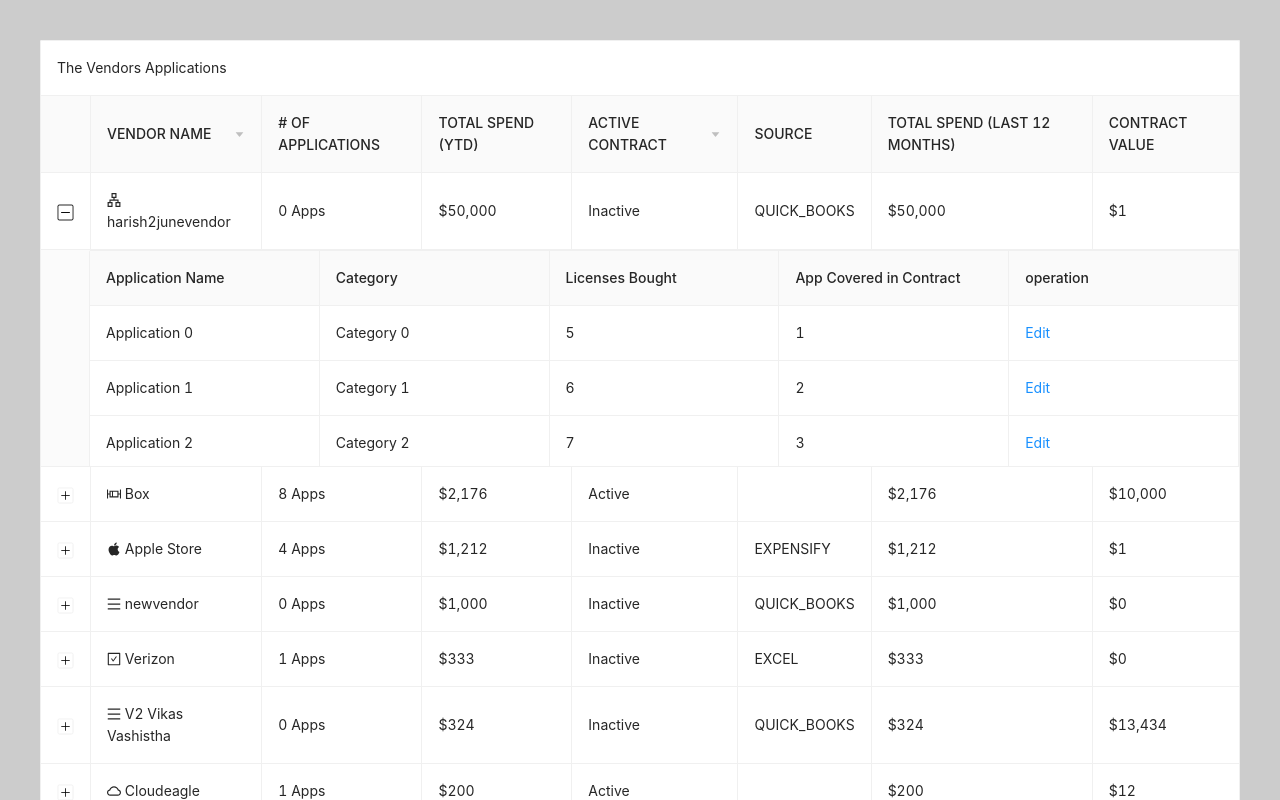
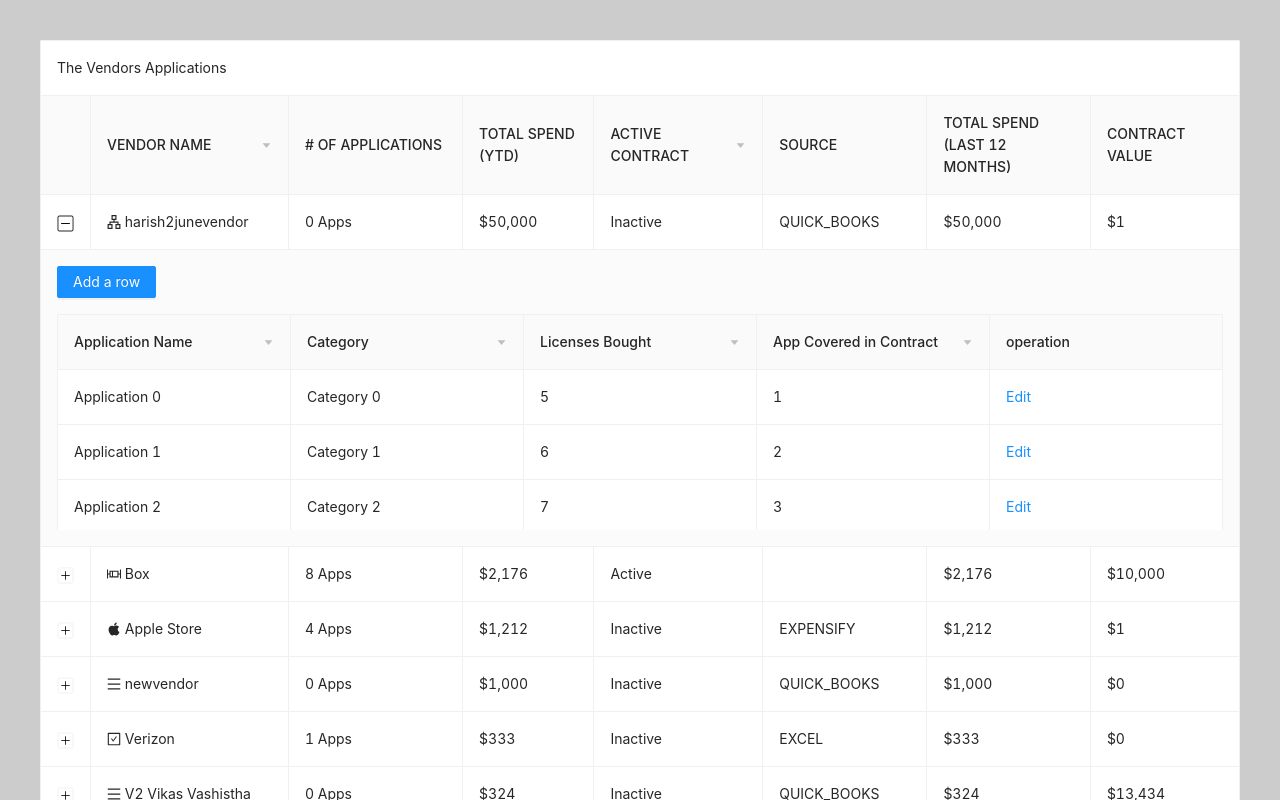
Before and after one commit to iozeey/antd-sample, a React (Create React App) app: page / in a window 1280 px wide. Both pictures are taken after a click on the button 65 px from the left and 212 px from the top of the page. Shown: the top 800 px of the page. Built offline with nearby package versions, Linux system fonts and the light colour scheme.

Commit message:
add row feature

```diff
--- a/src/Antd.js
+++ b/src/Antd.js
@@ -1,19 +1,171 @@
+import "antd/dist/antd.css";
+import "./App.css";
 
-import 'antd/dist/antd.css';
-import './App.css';
-
-import { Layout, Row } from 'antd';
-import VendorAntdTableLayout from './VendorAntdTableLayout';
-
+import { Layout, Row } from "antd";
+import VendorAntdTableLayout from "./VendorAntdTableLayout";
+import {
+  AppleFilled,
+  ApartmentOutlined,
+  BoxPlotOutlined,
+  CloudOutlined,
+  MenuOutlined,
+  CheckSquareOutlined,
+} from "@ant-design/icons";
 const { Content } = Layout;
 
-  const style = { background: '#ccc', padding: '40px' };
+const style = { background: "#ccc", padding: "40px" };
+
+const columns = [
+  {
+    title: "VENDOR NAME",
+    dataIndex: "vendorName",
+    key: "vendorName",
+    sorter: (a, b) => a.vendorName.length - b.vendorName.length,
+    sortDirections: ["descend"],
+    render: (key, record) => {
+      const { Icon } = record;
+      return (
+        <>
+          {Icon && <Icon />} {key}
+        </>
+      );
+    },
+  },
+  {
+    title: "# OF APPLICATIONS",
+    dataIndex: "noOfApplications",
+    key: "noOfApplications",
+  },
+  {
+    title: "TOTAL SPEND (YTD)",
+    dataIndex: "totalSpendYtd",
+    key: "totalSpendYtd",
+  },
+  {
+    title: "ACTIVE CONTRACT",
+    dataIndex: "activeContract",
+    key: "activeContract",
+    sorter: (a, b) => a.activeContract.length - b.activeContract.length,
+    sortDirections: ["descend"],
+  },
+  { title: "SOURCE", dataIndex: "source", key: "source" },
+  {
+    title: "TOTAL SPEND (LAST 12 MONTHS)",
+    dataIndex: "totalSpendLast12Months",
+    key: "totalSpendLast12Months",
+  },
+  { title: "CONTRACT VALUE", dataIndex: "contractValue", key: "contractValue" },
+];
+
+const data = [
+  {
+    key: 1,
+    Icon: ApartmentOutlined,
+    vendorName: "harish2junevendor",
+    noOfApplications: "0 Apps",
+    totalSpendYtd: "$50,000",
+    activeContract: "Inactive",
+    source: "QUICK_BOOKS",
+    totalSpendLast12Months: "$50,000",
+    contractValue: "$1",
+  },
+  {
+    key: 2,
+    Icon: BoxPlotOutlined,
+    vendorName: "Box",
+    noOfApplications: "8 Apps",
+    totalSpendYtd: "$2,176",
+    activeContract: "Active",
+    source: "",
+    totalSpendLast12Months: "$2,176",
+    contractValue: "$10,000",
+  },
+  {
+    key: 3,
+    Icon: AppleFilled,
+    vendorName: "Apple Store",
+    noOfApplications: "4 Apps",
+    totalSpendYtd: "$1,212",
+    activeContract: "Inactive",
+    source: "EXPENSIFY",
+    totalSpendLast12Months: "$1,212",
+    contractValue: "$1",
+  },
+
+  {
+    key: 4,
+    Icon: MenuOutlined,
+    vendorName: "newvendor",
+    noOfApplications: "0 Apps",
+    totalSpendYtd: "$1,000",
+    activeContract: "Inactive",
+    source: "QUICK_BOOKS",
+    totalSpendLast12Months: "$1,000",
+    contractValue: "$0",
+  },
+  {
+    key: 5,
+    Icon: CheckSquareOutlined,
+    vendorName: "Verizon",
+    noOfApplications: "1 Apps",
+    totalSpendYtd: "$333",
+    activeContract: "Inactive",
+    source: "EXCEL",
+    totalSpendLast12Months: "$333",
+    contractValue: "$0",
+  },
+  {
+    key: 6,
+    Icon: MenuOutlined,
+    vendorName: "V2 Vikas Vashistha",
+    noOfApplications: "0 Apps",
+    totalSpendYtd: "$324",
+    activeContract: "Inactive",
+    source: "QUICK_BOOKS",
+    totalSpendLast12Months: "$324",
+    contractValue: "$13,434",
+  },
+  {
+    key: 7,
+    Icon: CloudOutlined,
+    vendorName: "Cloudeagle",
+    noOfApplications: "1 Apps",
+    totalSpendYtd: "$200",
+    activeContract: "Active",
+    source: "",
+    totalSpendLast12Months: "$200",
+    contractValue: "$12",
+  },
+  {
+    key: 8,
+    Icon: MenuOutlined,
+    vendorName: "Verizon Wireless",
+    noOfApplications: "1 Apps",
+    totalSpendYtd: "$200",
+    activeContract: "Inactive",
+    source: "EXPENSIFY",
+    totalSpendLast12Months: "$300",
+    contractValue: "$0",
+  },
+  {
+    key: 9,
+    Icon: CheckSquareOutlined,
+    vendorName: "Dec14Test4",
+    noOfApplications: "0 Apps",
+    totalSpendYtd: "$150",
+    activeContract: "Inactive",
+    source: "EXCEL",
+    totalSpendLast12Months: "$150",
+    contractValue: "$0",
+  },
+];
+
 function Antd() {
   return (
     <Layout>
       <Content style={style}>
         <Row justify="center" gutter={32}>
-            <VendorAntdTableLayout />
+          <VendorAntdTableLayout data={data} columns={columns} />
         </Row>
       </Content>
     </Layout>
--- a/src/VendorAntdTableLayout.js
+++ b/src/VendorAntdTableLayout.js
@@ -1,150 +1,22 @@
-import { Col, Table } from 'antd';
-import {  AppleFilled, ApartmentOutlined, BoxPlotOutlined, CloudOutlined, MenuOutlined, CheckSquareOutlined } from '@ant-design/icons';
+import { Col, Table } from "antd";
 
-import VendorApps from './VendorApps';
 
-const columns = [
-    {
-        title: 'VENDOR NAME', dataIndex: 'vendorName', key: 'vendorName',
-        sorter: (a, b) => a.vendorName.length - b.vendorName.length,
-        sortDirections: ['descend'],
-        render: (key, record) => {
-            const  {Icon} = record;
-            return(
-              <>
-               {Icon && <Icon />} {key}
-              </>
-          )},
-    },
-    { title: '# OF APPLICATIONS', dataIndex: 'noOfApplications', key: 'noOfApplications' },
-    { title: 'TOTAL SPEND (YTD)', dataIndex: 'totalSpendYtd', key: 'totalSpendYtd' },
-    {
-        title: 'ACTIVE CONTRACT', dataIndex: 'activeContract', key: 'activeContract',
-        sorter: (a, b) => a.activeContract.length - b.activeContract.length,
-        sortDirections: ['descend'],
-    },
-    { title: 'SOURCE', dataIndex: 'source', key: 'source' },
-    { title: 'TOTAL SPEND (LAST 12 MONTHS)', dataIndex: 'totalSpendLast12Months', key: 'totalSpendLast12Months' },
-    { title: 'CONTRACT VALUE', dataIndex: 'contractValue', key: 'contractValue' },
-];
+import VendorApps from "./VendorApps";
 
-const data = [
-    {
-        key: 1,
-        Icon: ApartmentOutlined,
-        vendorName: 'harish2junevendor',
-        noOfApplications: '0 Apps',
-        totalSpendYtd: '$50,000',
-        activeContract: 'Inactive',
-        source: 'QUICK_BOOKS',
-        totalSpendLast12Months: '$50,000',
-        contractValue: '$1',
-    },
-    {
-        key: 2,
-        Icon: BoxPlotOutlined,
-        vendorName: 'Box',
-        noOfApplications: '8 Apps',
-        totalSpendYtd: '$2,176',
-        activeContract: 'Active',
-        source: '',
-        totalSpendLast12Months: '$2,176',
-        contractValue: '$10,000',
-    },
-    {
-        key: 3,
-        Icon: AppleFilled,
-        vendorName: 'Apple Store',
-        noOfApplications: '4 Apps',
-        totalSpendYtd: '$1,212',
-        activeContract: 'Inactive',
-        source: 'EXPENSIFY',
-        totalSpendLast12Months: '$1,212',
-        contractValue: '$1',
-    },
-
-    {
-        key: 4,
-        Icon: MenuOutlined,
-        vendorName: 'newvendor',
-        noOfApplications: '0 Apps',
-        totalSpendYtd: '$1,000',
-        activeContract: 'Inactive',
-        source: 'QUICK_BOOKS',
-        totalSpendLast12Months: '$1,000',
-        contractValue: '$0',
-    },
-    {
-        key: 5,
-        Icon: CheckSquareOutlined,
-        vendorName: 'Verizon',
-        noOfApplications: '1 Apps',
-        totalSpendYtd: '$333',
-        activeContract: 'Inactive',
-        source: 'EXCEL',
-        totalSpendLast12Months: '$333',
-        contractValue: '$0',
-    },
-    {
-        key: 6,
-        Icon: MenuOutlined,
-        vendorName: 'V2 Vikas Vashistha',
-        noOfApplications: '0 Apps',
-        totalSpendYtd: '$324',
-        activeContract: 'Inactive',
-        source: 'QUICK_BOOKS',
-        totalSpendLast12Months: '$324',
-        contractValue: '$13,434',
-    },
-    {
-        key: 7,
-        Icon: CloudOutlined,
-        vendorName: 'Cloudeagle',
-        noOfApplications: '1 Apps',
-        totalSpendYtd: '$200',
-        activeContract: 'Active',
-        source: '',
-        totalSpendLast12Months: '$200',
-        contractValue: '$12',
-    },
-    {
-        key: 8,
-        Icon: MenuOutlined,
-        vendorName: 'Verizon Wireless',
-        noOfApplications: '1 Apps',
-        totalSpendYtd: '$200',
-        activeContract: 'Inactive',
-        source: 'EXPENSIFY',
-        totalSpendLast12Months: '$300',
-        contractValue: '$0',
-    },
-    {
-        key: 9,
-        Icon: CheckSquareOutlined,
-        vendorName: 'Dec14Test4',
-        noOfApplications: '0 Apps',
-        totalSpendYtd: '$150',
-        activeContract: 'Inactive',
-        source: 'EXCEL',
-        totalSpendLast12Months: '$150',
-        contractValue: '$0',
-    },
-];
-function VendorAntdTableLayout() {
-
+function VendorAntdTableLayout({columns, data}) {
   return (
     <Col span={24}>
       <Table
         bordered
         columns={columns}
         expandable={{
-                expandedRowRender: record => <VendorApps />,
+          expandedRowRender: (record) => <VendorApps />,
         }}
         dataSource={data}
-                title={() => 'The Vendors Applications'}
-                footer={() => 'Footer'}
+        title={() => "The Vendors Applications"}
+        footer={() => "Footer"}
       />
     </Col>
-    )
+  );
 }
 export default VendorAntdTableLayout;
--- a/src/VendorApps.js
+++ b/src/VendorApps.js
@@ -1,12 +1,20 @@
-import React, { useState } from 'react';
-import { Table, Input, InputNumber, Popconfirm, Form, Typography, Button } from 'antd';
+import React, { useState } from "react";
+import {
+  Table,
+  Input,
+  InputNumber,
+  Popconfirm,
+  Form,
+  Typography,
+  Button,
+} from "antd";
 const originData = [];
 
 for (let i = 0; i < 10; i++) {
   originData.push({
     key: i.toString(),
     name: `Application ${i}`,
-    cat:  `Category ${i}`,
+    cat: `Category ${i}`,
     licenses: `${5 + i}`,
     apps: `${1 + i}`,
   });
@@ -22,7 +30,7 @@
   children,
   ...restProps
 }) => {
-  const inputNode = inputType === 'number' ? <InputNumber /> : <Input />;
+  // const inputNode = inputType === "number" ? <InputNumber /> : <Input />;
   return (
     <td {...restProps}>
       {editing ? (
@@ -38,7 +46,7 @@
             },
           ]}
         >
-          {inputNode}
+          <Input />
         </Form.Item>
       ) : (
         children
@@ -50,23 +58,26 @@
 const EditableTable = () => {
   const [form] = Form.useForm();
   const [data, setData] = useState(originData);
-  const [editingKey, setEditingKey] = useState('');
+  const [editingKey, setEditingKey] = useState("");
 
   const isEditing = (record) => record.key === editingKey;
 
   const edit = (record) => {
     form.setFieldsValue({
-      name: '',
-      cat: '',
-      licenses: '',
-      apps: '',
+      name: "",
+      cat: "",
+      licenses: "",
+      apps: "",
       ...record,
     });
+
+    console.log(record);
+
     setEditingKey(record.key);
   };
 
   const cancel = () => {
-    setEditingKey('');
+    setEditingKey("");
   };
 
   const save = async (key) => {
@@ -79,51 +90,52 @@
         const item = newData[index];
         newData.splice(index, 1, { ...item, ...row });
         setData(newData);
-        setEditingKey('');
+        setEditingKey("");
       } else {
         newData.push(row);
         setData(newData);
-        setEditingKey('');
+        setEditingKey("");
       }
     } catch (errInfo) {
-      console.log('Validate Failed:', errInfo);
+      console.log("Validate Failed:", errInfo);
     }
   };
 
   const columns = [
     {
-      title: 'Application Name',
-      dataIndex: 'name',
+      title: "Application Name",
+      dataIndex: "name",
       editable: true,
-      width: '20%',
+      width: "20%",
     },
     {
-      title: 'Category',
-      dataIndex: 'cat',
+      title: "Category",
+      dataIndex: "cat",
       editable: true,
-      width: '20%',
+      width: "20%",
     },
     {
-      title: 'Licenses Bought',
-      dataIndex: 'licenses',
+      title: "Licenses Bought",
+      dataIndex: "licenses",
       editable: true,
-      width: '20%',
+      width: "20%",
     },
     {
-      title: 'App Covered in Contract',
-      dataIndex: 'apps',
+      title: "App Covered in Contract",
+      dataIndex: "apps",
       editable: true,
-      width: '20%',
+      width: "20%",
     },
     {
-      title: 'operation',
-      dataIndex: 'operation',
-      width: '20%',
+      title: "operation",
+      dataIndex: "operation",
+      width: "20%",
       render: (_, record) => {
         const editable = isEditing(record);
         return editable ? (
           <span>
-            <Button type="link"
+            <Button
+              type="link"
               onClick={() => save(record.key)}
               style={{
                 marginRight: 8,
@@ -136,7 +148,10 @@
             </Popconfirm>
           </span>
         ) : (
-          <Typography.Link disabled={editingKey !== ''} onClick={() => edit(record)}>
+          <Typography.Link
+            disabled={editingKey !== ""}
+            onClick={() => edit(record)}
+          >
             Edit
           </Typography.Link>
         );
@@ -150,17 +165,39 @@
 
     return {
       ...col,
+      sorter: (a, b) => a.licenses > b.licenses,
+      sortDirections: ["descend"],
       onCell: (record) => ({
         record,
-        inputType: col.dataIndex === 'cat' ? 'number' : 'text',
+        inputType: col.dataIndex === "cat" ? "number" : "text",
         dataIndex: col.dataIndex,
         title: col.title,
         editing: isEditing(record),
       }),
     };
   });
+
+  const handleAdd = () => {
+    const totalApp = data.length;
+    const rowKey = `${totalApp+1}`
+    const newRow = {
+      key: rowKey,
+      name: "",
+      cat: "",
+      licenses: "",
+      apps: "",
+    };
+
+    setData([newRow, ...data]);
+    edit(newRow);
+  };
+
   return (
     <Form form={form} component={false}>
+      <Button onClick={handleAdd} type="primary" style={{ marginBottom: 16 }}>
+        Add a row
+      </Button>
+
       <Table
         components={{
           body: {
@@ -173,17 +210,15 @@
         rowClassName="editable-row"
         pagination={false}
         scroll={{ x: 500, y: 160 }}
-
       />
     </Form>
   );
 };
 function VendorApps() {
-
-    return (
-        <>
-             <EditableTable />
-        </>
-    )
+  return (
+    <>
+      <EditableTable />
+    </>
+  );
 }
 export default VendorApps;
```
Also changed, not shown: 2 other files (tests, documents, lock files or other folders). Lines whose indentation alone changed are shown as unchanged.
